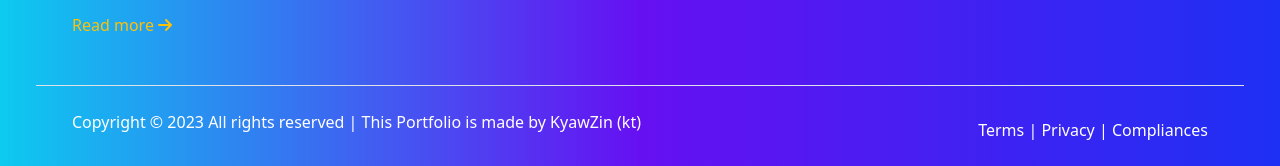
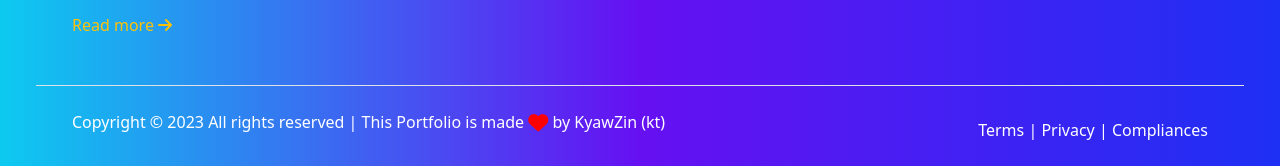
Before and after one commit to LittleKt15/my-portfolio, a plain HTML site: page index.html in a window 1280 px wide. Shown: the part 6311-6477 px from the top of the page. Drawn offline with Linux system fonts and the light colour scheme.

Commit message:
portfolio

```diff
--- a/index.html
+++ b/index.html
@@ -640,7 +640,7 @@
                 <p class="text-white">
                     Copyright &copy;
                     <script>document.write(new Date().getFullYear());</script> All rights reserved | This
-                    Portfolio is made <i class="ion-ios-heart" aria-hidden="true"></i> by
+                    Portfolio is made <i class="fa-solid fa-heart fa-lg" style="color: red;"></i> by
                     <a href="#" target="_blank" class="text-decoration-none text-white">
                         KyawZin (kt)
                     </a>
```
